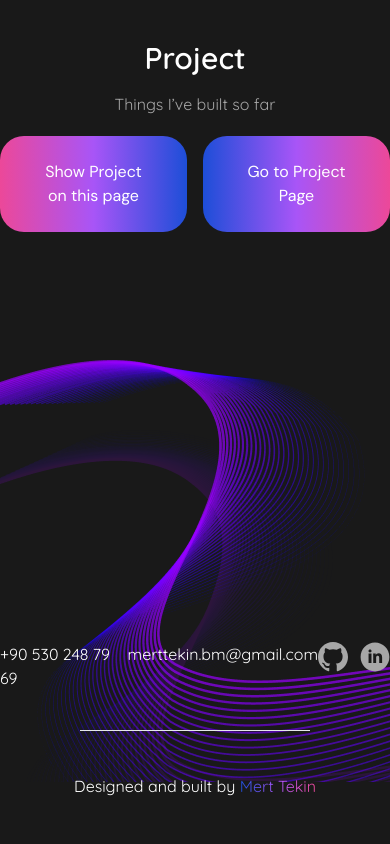
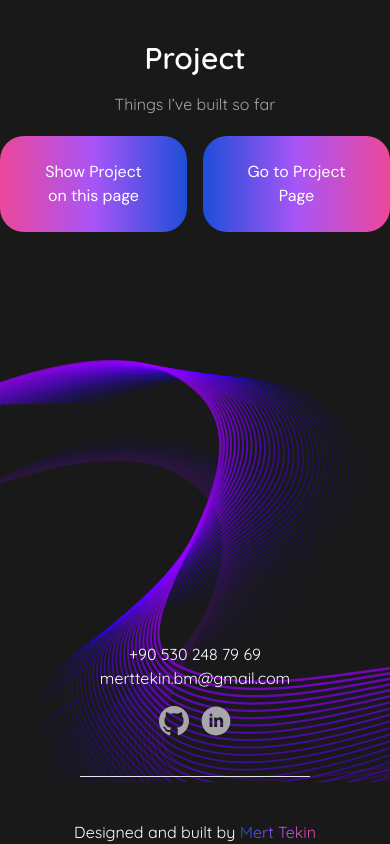
Before and after one commit to mertttekin/webmert, a Nuxt app: page / in a window 390 px wide. Shown: the part 2305-3149 px from the top of the page. Before the commit the page ends 3103 px from the top, so only its background shows below. Built offline with nearby package versions, Linux system fonts and the light colour scheme.

Commit message:
style changes

```diff
--- a/components/Footer/index.vue
+++ b/components/Footer/index.vue
@@ -2,12 +2,12 @@
     <div
         class="flex mt-32 relative font-quicksand bg-[url('~/assets/img/Group.png')] h-[50vh] bg-no-repeat bg-opacity-10 justify-end items-end">
         <div class="xl:w-7/12 md: w-full h-1/3 text-white ">
-            <div class="flex justify-around">
-                <span>+90 530 248 79 69</span>
-                <span>merttekin.bm@gmail.com</span>
+            <div class="sm:flex justify-around text-center items-center">
+                <h4>+90 530 248 79 69</h4>
+                <h4>merttekin.bm@gmail.com</h4>
                 <div>
                     <ul class="">
-                       <li class="flex items-center justify-around space-x-3 ">
+                       <li class="flex items-center justify-center mt-4 space-x-3 ">
                         <NuxtLink :to="'https://www.linkedin.com/in/mert-tekin3406/'" target="_blank">
                             <svg xmlns="http://www.w3.org/2000/svg" width="30" height="30" viewBox="0 0 30 30" fill="none">
                                 <path fill-rule="evenodd" clip-rule="evenodd"
@@ -32,7 +32,6 @@
                         </li>
                     </ul>
                 </div>
-                <hr>
             </div>
             <hr class="h-1 my-10 mx-20" >
             <h3 class="text-center">
```
